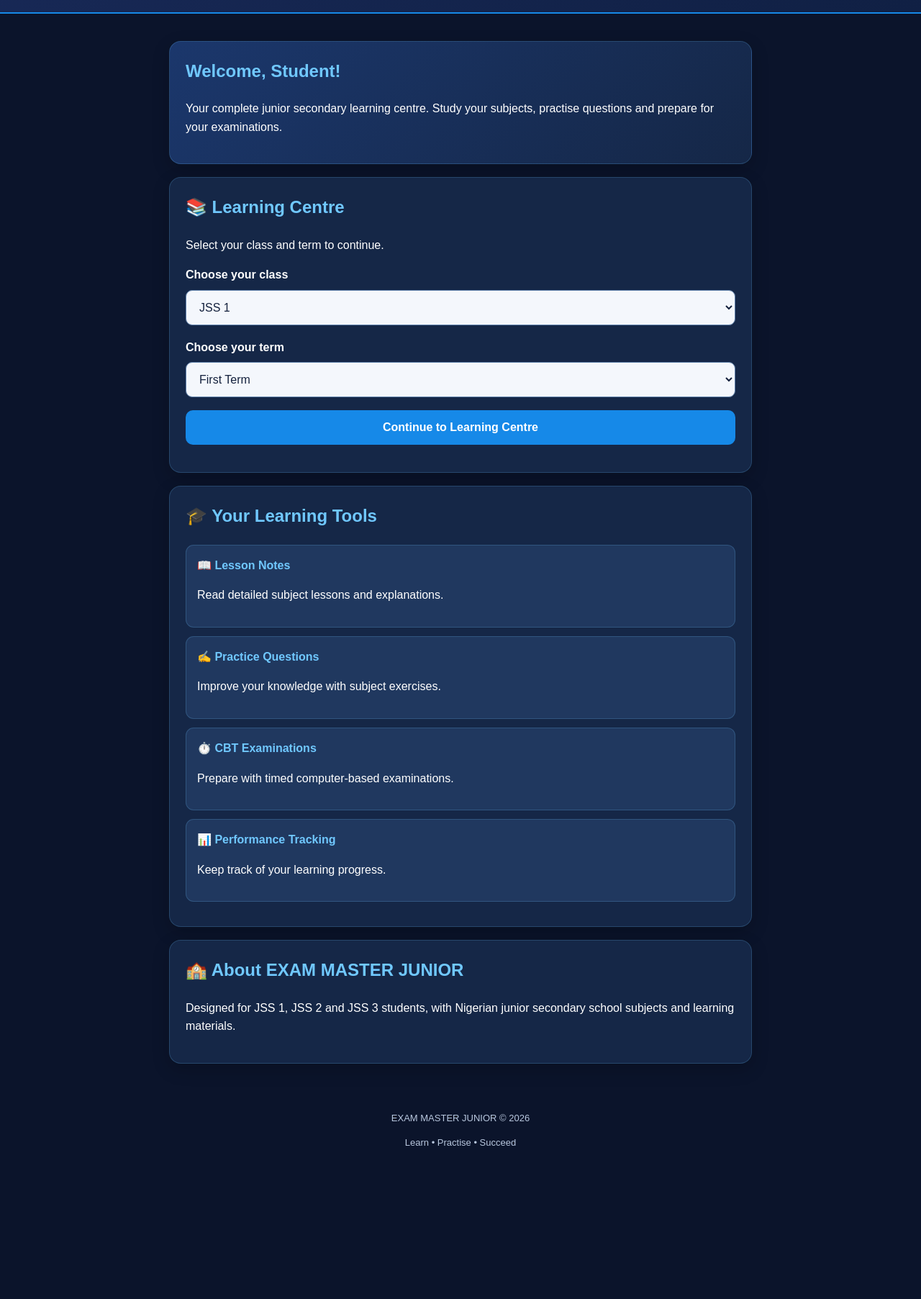
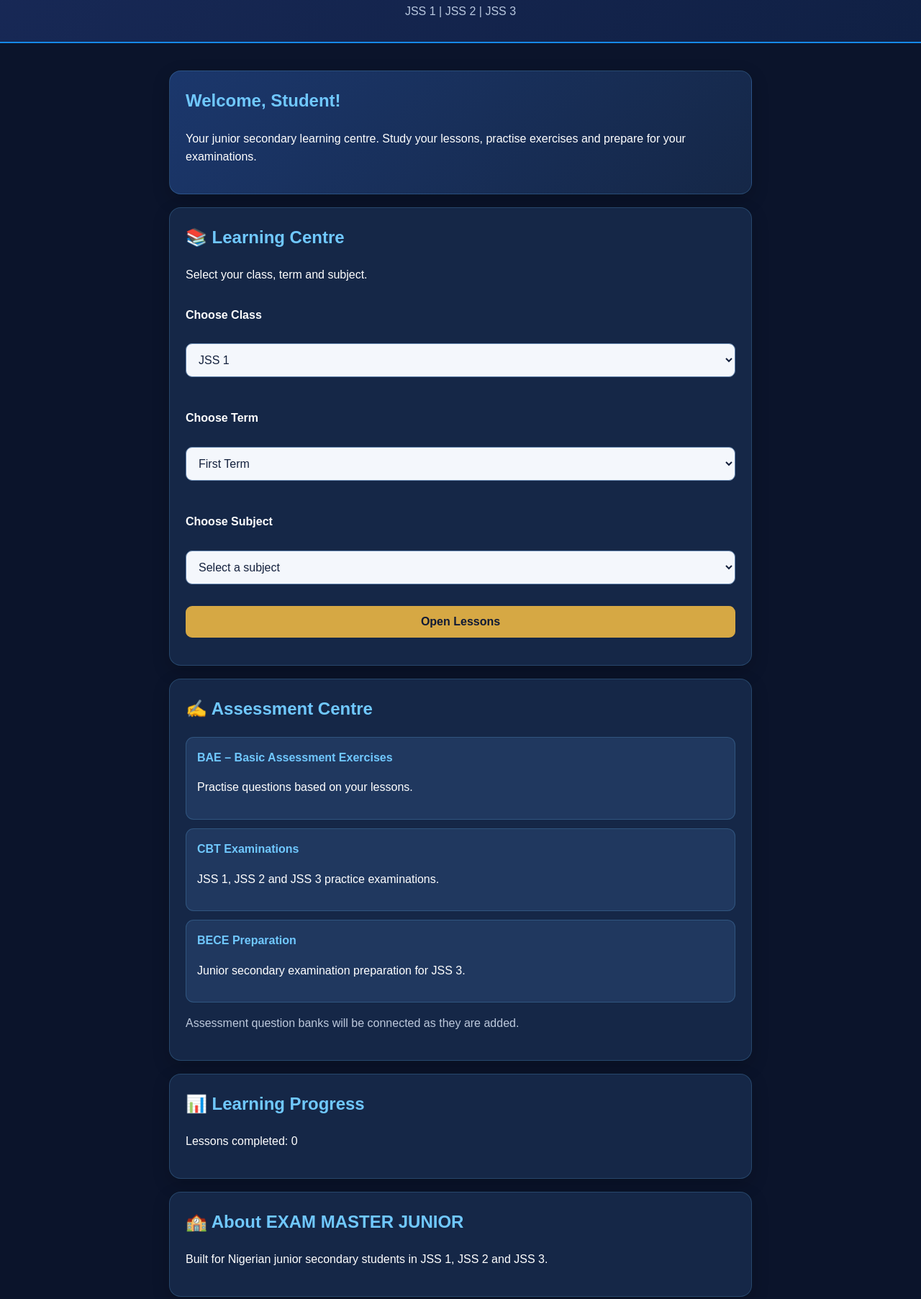
Before and after one commit to Excellencydonald/exam-master, a plain HTML site: page EXAM_MASTER_index.html in a window 1280 px wide. Shown: the part 136-1941 px from the top of the page at 72% size. Before the commit the page ends 1775 px from the top, so only its background shows below. Drawn offline with Linux system fonts and the light colour scheme.

Commit message:
Update HTML structure and improve content clarity
Updated the description meta tag and improved text clarity throughout the document. Added styles for better layout and user interface elements.

```diff
--- a/EXAM_MASTER_index.html
+++ b/EXAM_MASTER_index.html
@@ -5,7 +5,7 @@
   <meta charset="UTF-8">
   <meta name="viewport" content="width=device-width, initial-scale=1.0">
   <meta name="theme-color" content="#101a35">
-  <meta name="description" content="EXAM MASTER JUNIOR - Learn, practise and prepare.">
+  <meta name="description" content="EXAM MASTER JUNIOR SECONDARY SCHOOL">
 
   <title>EXAM MASTER JUNIOR</title>
 
@@ -16,7 +16,81 @@
   <meta name="mobile-web-app-capable" content="yes">
   <meta name="apple-mobile-web-app-capable" content="yes">
   <meta name="apple-mobile-web-app-title" content="EXAM MASTER JUNIOR">
-  <meta name="apple-mobile-web-app-status-bar-style" content="black-translucent">
+
+  <style>
+    .library-controls {
+      display: grid;
+      gap: 12px;
+    }
+
+    .library-controls select,
+    .library-controls button {
+      width: 100%;
+      padding: 13px;
+      border-radius: 9px;
+      font-size: 16px;
+    }
+
+    .lesson-card {
+      background: #172747;
+      border: 1px solid #345078;
+      padding: 16px;
+      margin: 12px 0;
+      border-radius: 12px;
+    }
+
+    .lesson-content {
+      line-height: 1.8;
+      white-space: normal;
+    }
+
+    .lesson-content h3 {
+      color: #e5bd63;
+      margin-top: 22px;
+    }
+
+    .lesson-content h4 {
+      color: #9dc7ff;
+    }
+
+    .lesson-content li {
+      margin: 8px 0;
+    }
+
+    .primary-action {
+      background: #d6a844;
+      color: #101a35;
+      border: 0;
+      font-weight: bold;
+      cursor: pointer;
+    }
+
+    .secondary-action {
+      background: #263e66;
+      color: white;
+      border: 1px solid #52709c;
+      cursor: pointer;
+    }
+
+    .hidden {
+      display: none;
+    }
+
+    .muted {
+      color: #bdc9dc;
+    }
+
+    .question {
+      padding: 14px;
+      background: #1c3152;
+      border-radius: 10px;
+      margin: 12px 0;
+    }
+
+    #lessonMessage {
+      color: #ffd77b;
+    }
+  </style>
 </head>
 
 <body>
@@ -24,6 +98,7 @@
   <header>
     <h1>EXAM MASTER JUNIOR</h1>
     <p>Learn • Practise • Prepare • Succeed</p>
+    <p>JSS 1 | JSS 2 | JSS 3</p>
   </header>
 
   <main>
@@ -31,69 +106,91 @@
     <section class="card welcome">
       <h2>Welcome, Student!</h2>
       <p>
-        Your complete junior secondary learning centre.
-        Study your subjects, practise questions and prepare
+        Your junior secondary learning centre.
+        Study your lessons, practise exercises and prepare
         for your examinations.
       </p>
     </section>
 
-    <section class="card">
+    <section class="card" id="learningCentre">
       <h2>📚 Learning Centre</h2>
-      <p>Select your class and term to continue.</p>
+      <p>Select your class, term and subject.</p>
 
-      <label for="classSelect">Choose your class</label>
+      <div class="library-controls">
 
+        <label for="classSelect">Choose Class</label>
         <select id="classSelect">
           <option value="JSS 1">JSS 1</option>
           <option value="JSS 2">JSS 2</option>
           <option value="JSS 3">JSS 3</option>
         </select>
 
-      <label for="termSelect">Choose your term</label>
-
+        <label for="termSelect">Choose Term</label>
         <select id="termSelect">
           <option value="First Term">First Term</option>
           <option value="Second Term">Second Term</option>
           <option value="Third Term">Third Term</option>
         </select>
 
-      <button onclick="openLearning()">
-        Continue to Learning Centre
+        <label for="subjectSelect">Choose Subject</label>
+        <select id="subjectSelect">
+          <option value="">Select a subject</option>
+        </select>
+
+        <button class="primary-action" id="loadLessons">
+          Open Lessons
         </button>
 
-      <p id="message" aria-live="polite"></p>
+      </div>
+
+      <p id="lessonMessage" aria-live="polite"></p>
+    </section>
+
+    <section class="card hidden" id="lessonListSection">
+      <h2>📖 Available Lessons</h2>
+      <div id="lessonList"></div>
+    </section>
+
+    <section class="card hidden" id="lessonViewer">
+      <button class="secondary-action" id="backToLessons">
+        ← Back to Lessons
+      </button>
+
+      <div id="lessonContent" class="lesson-content"></div>
+    </section>
+
+    <section class="card" id="assessmentCentre">
+      <h2>✍️ Assessment Centre</h2>
+      <div class="feature">
+        <strong>BAE – Basic Assessment Exercises</strong>
+        <p>Practise questions based on your lessons.</p>
+      </div>
+
+      <div class="feature">
+        <strong>CBT Examinations</strong>
+        <p>JSS 1, JSS 2 and JSS 3 practice examinations.</p>
+      </div>
+
+      <div class="feature">
+        <strong>BECE Preparation</strong>
+        <p>Junior secondary examination preparation for JSS 3.</p>
+      </div>
+
+      <p class="muted">
+        Assessment question banks will be connected as they are added.
+      </p>
     </section>
 
     <section class="card">
-      <h2>🎓 Your Learning Tools</h2>
-
-      <div class="feature">
-        📖 <strong>Lesson Notes</strong>
-        <p>Read detailed subject lessons and explanations.</p>
-      </div>
-
-      <div class="feature">
-        ✍️ <strong>Practice Questions</strong>
-        <p>Improve your knowledge with subject exercises.</p>
-      </div>
-
-      <div class="feature">
-        ⏱️ <strong>CBT Examinations</strong>
-        <p>Prepare with timed computer-based examinations.</p>
-      </div>
-
-      <div class="feature">
-        📊 <strong>Performance Tracking</strong>
-        <p>Keep track of your learning progress.</p>
-      </div>
+      <h2>📊 Learning Progress</h2>
+      <p id="progressDisplay">Lessons completed: 0</p>
     </section>
 
     <section class="card">
       <h2>🏫 About EXAM MASTER JUNIOR</h2>
       <p>
-        Designed for JSS 1, JSS 2 and JSS 3 students,
-        with Nigerian junior secondary school subjects
-        and learning materials.
+        Built for Nigerian junior secondary students
+        in JSS 1, JSS 2 and JSS 3.
       </p>
     </section>
 
@@ -104,18 +201,15 @@
     <p>Learn • Practise • Succeed</p>
   </footer>
 
+  <script src="lesson-library.js"></script>
   <script src="app.js"></script>
 
   <script>
     if ("serviceWorker" in navigator) {
       window.addEventListener("load", () => {
         navigator.serviceWorker.register("./service-worker.js")
-          .then(() => {
-            console.log("EXAM MASTER service worker registered.");
-          })
-          .catch(error => {
-            console.error("Service worker registration failed:", error);
-          });
+          .then(() => console.log("Service worker registered."))
+          .catch(error => console.error(error));
       });
     }
   </script>
```
Lines whose indentation alone changed are shown as unchanged.
